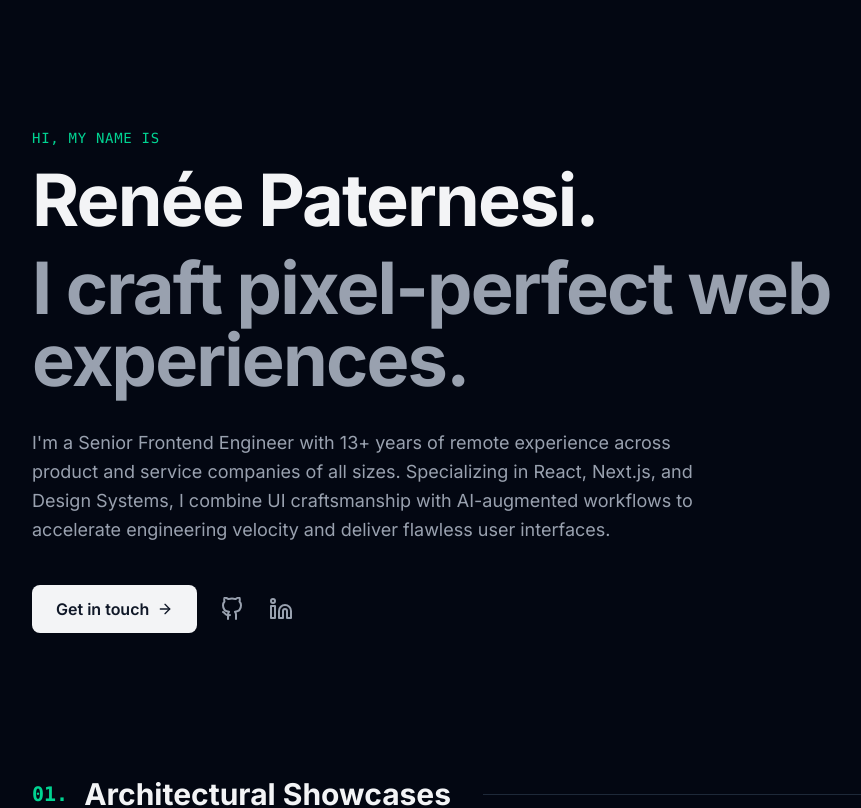
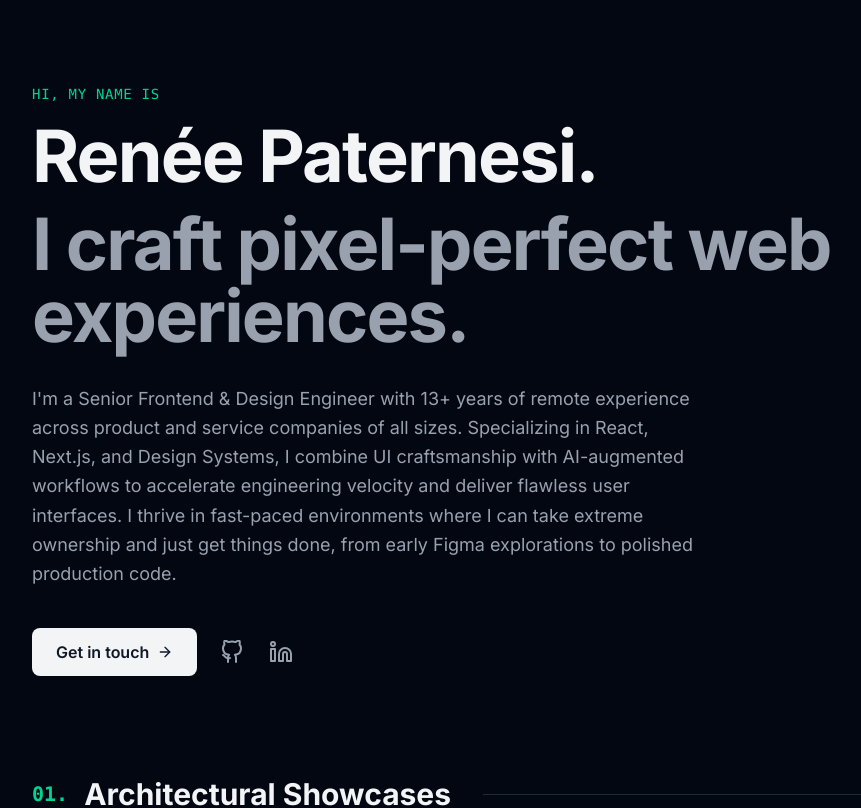
Before and after one commit to reneepaternesi/portfolio, a Next.js app: page / in a window 1280 px wide. Shown: the top 808 px of the page, without its empty margins (144-1005 px from the left). Built offline with nearby package versions, Linux system fonts and the light colour scheme.

Commit message:
feat(ui): optimize portfolio copy and animations for design engineering roles

```diff
--- a/src/components/Hero.tsx
+++ b/src/components/Hero.tsx
@@ -29,8 +29,9 @@ export default function Hero() {
           I craft pixel-perfect web experiences.
         </h1>
         <p className="max-w-2xl text-lg text-gray-400 leading-relaxed mb-10">
-          I&apos;m a Senior Frontend Engineer with 13+ years of remote experience across product and service companies of all sizes.
+          I&apos;m a Senior Frontend & Design Engineer with 13+ years of remote experience across product and service companies of all sizes.
           Specializing in React, Next.js, and Design Systems, I combine UI craftsmanship with AI-augmented workflows to accelerate engineering velocity and deliver flawless user interfaces.
+          I thrive in fast-paced environments where I can take extreme ownership and just get things done, from early Figma explorations to polished production code.
         </p>
 
         <div className="flex items-center gap-6">
--- a/src/components/Showcases.tsx
+++ b/src/components/Showcases.tsx
@@ -46,12 +46,14 @@ export default function Showcases() {
 
         <div className="grid grid-cols-1 md:grid-cols-2 gap-6">
           {showcases.map((project, idx) => (
-            <a
+            <motion.a
               key={idx}
               href={project.url}
               target="_blank"
               rel="noopener noreferrer"
-              className="group block p-6 bg-gray-900/50 border border-gray-800 rounded-xl hover:bg-gray-800/50 hover:border-gray-700 transition-all duration-300"
+              className="group block p-6 bg-gray-900/50 border border-gray-800 rounded-xl hover:bg-gray-800/50 hover:border-gray-700 transition-colors duration-300"
+              whileHover={{ scale: 1.02 }}
+              transition={{ type: "spring", stiffness: 400, damping: 25 }}
             >
               <div className="flex justify-between items-start mb-6">
                 <FolderGit2 className="w-10 h-10 text-emerald-400" />
@@ -70,7 +72,7 @@ export default function Showcases() {
                   </li>
                 ))}
               </ul>
-            </a>
+            </motion.a>
           ))}
         </div>
       </motion.div>
--- a/src/components/TechStack.tsx
+++ b/src/components/TechStack.tsx
@@ -12,7 +12,7 @@ const categories = [
   {
     title: "Architecture & Styling",
     icon: <Layout className="w-5 h-5 text-emerald-400" />,
-    skills: ["Tailwind CSS", "Angular Material", "Micro-Frontends", "Nx Monorepo", "Storybook", "Figma Tokens"]
+    skills: ["Tailwind CSS", "Angular Material", "Micro-Frontends", "Nx Monorepo", "Storybook", "Figma (Auto-layout, Tokens)"]
   },
   {
     title: "State Management",
```
